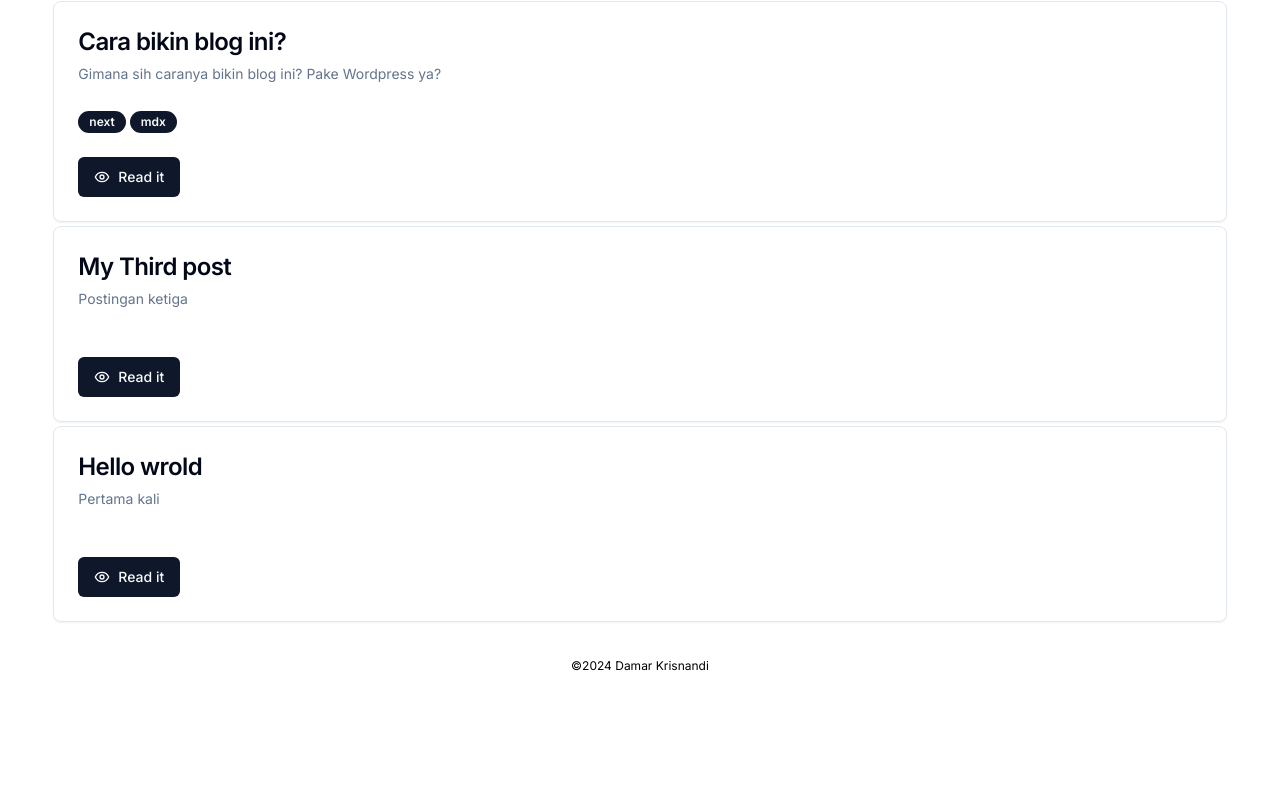
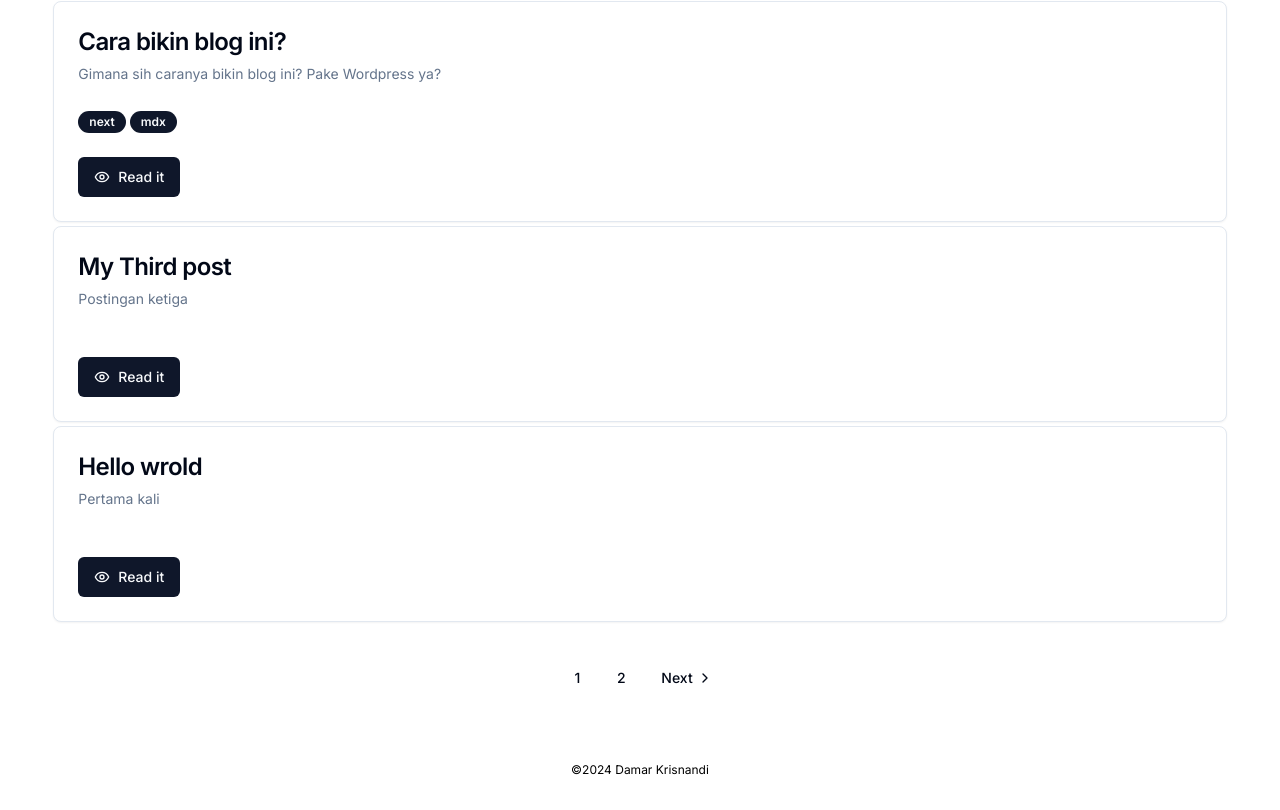
Before and after one commit to damarkrisnandi/ngeblogblog-v2, a Next.js app: page /1 in a window 1280 px wide. Shown: the part 737-1547 px from the top of the page. Before the commit the page ends 1443 px from the top, so only its background shows below. Built offline with nearby package versions, Linux system fonts and the light colour scheme.

Commit message:
add pagination

```diff
--- a/app/[page]/page.tsx
+++ b/app/[page]/page.tsx
@@ -2,6 +2,7 @@
 import getPosts from '../../helpers/getPosts';
 
 import { AppHighlightContent } from '../../components/main/AppHighlightContent'
+import AppPagination from '@/components/main/AppPagination';
 // import PagesDirection from '../components/PagesDirection';
 
 
@@ -39,6 +40,7 @@
 }
 
 export default function Home(props: any) {
+  console.log(props)
   const {
     posts, page,
     pageSize,
@@ -49,7 +51,7 @@
     <main className="flex min-h-screen flex-col items-center justify-between">
 
 
-      <h1 className="mt-24 mb-12 font-bold text-3xl md:text-7xl z-50">Lastest Post</h1>
+      <h1 className="mt-24 mb-12 font-bold text-3xl md:text-7xl z-50">Oret-oretan doang</h1>
       {posts.map((post: any) => (
         <AppHighlightContent className="w-11/12"
           key={post.slug}
@@ -60,7 +62,7 @@
           slug={post.slug}
         />
       ))}
-      {/* <PagesDirection page={page} pages={pages} /> */}
+      <AppPagination {...props} className="p-12"/>
 
     </main>
   )
--- /dev/null
+++ b/components/main/AppPagination.tsx
@@ -0,0 +1,76 @@
+import getPosts from "@/helpers/getPosts";
+import {
+  Pagination,
+  PaginationContent,
+  PaginationItem,
+  PaginationPrevious,
+  PaginationLink,
+  PaginationEllipsis,
+  PaginationNext,
+} from "../ui/pagination";
+
+const dataPosts = getPosts();
+const pageSize = Math.ceil(dataPosts.length / 5)
+
+export default function AppPagination(props: any) {
+  return (
+    <Pagination className="p-8">
+      <PaginationContent>
+        <PreviousButton {...props}/>
+        <CurrentMinus1Button {...props}/>
+        <PaginationItem>
+          <PaginationLink href={props.params.page}>{props.params.page}</PaginationLink>
+        </PaginationItem>
+        <CurrentPlus1Button {...props}/>
+        <NextButton {...props}/>
+      </PaginationContent>
+    </Pagination>
+  );
+}
+
+function PreviousButton(props: any) {
+    if (props.params.page > 1) {
+        return (
+            <PaginationItem>
+                <PaginationPrevious href={`${parseInt(props.params.page) - 1}`} />
+            </PaginationItem>
+        )
+    }
+
+    return null
+}
+function CurrentMinus1Button(props: any) {
+    if (props.params.page > 1) {
+        return (
+            <PaginationItem>
+                <PaginationLink href={`${parseInt(props.params.page) - 1}`}>{`${parseInt(props.params.page) - 1}`}</PaginationLink>
+            </PaginationItem>
+        )
+    }
+
+    return null
+}
+
+async function NextButton(props: any) {
+    if (props.params.page < pageSize) {
+        return (
+            <PaginationItem>
+                <PaginationNext href={`${parseInt(props.params.page) + 1}`} />
+            </PaginationItem>
+        )
+    }
+
+    return null
+}
+
+function CurrentPlus1Button(props: any) {
+    if (props.params.page < pageSize) {
+        return (
+            <PaginationItem>
+                <PaginationLink href={`${parseInt(props.params.page) + 1}`}>{`${parseInt(props.params.page) + 1}`}</PaginationLink>
+            </PaginationItem>
+        )
+    }
+
+    return null
+}
--- /dev/null
+++ b/components/ui/pagination.tsx
@@ -0,0 +1,117 @@
+import * as React from "react"
+import { ChevronLeft, ChevronRight, MoreHorizontal } from "lucide-react"
+
+import { cn } from "@/lib/utils"
+import { ButtonProps, buttonVariants } from "@/components/ui/button"
+
+const Pagination = ({ className, ...props }: React.ComponentProps<"nav">) => (
+  <nav
+    role="navigation"
+    aria-label="pagination"
+    className={cn("mx-auto flex w-full justify-center", className)}
+    {...props}
+  />
+)
+Pagination.displayName = "Pagination"
+
+const PaginationContent = React.forwardRef<
+  HTMLUListElement,
+  React.ComponentProps<"ul">
+>(({ className, ...props }, ref) => (
+  <ul
+    ref={ref}
+    className={cn("flex flex-row items-center gap-1", className)}
+    {...props}
+  />
+))
+PaginationContent.displayName = "PaginationContent"
+
+const PaginationItem = React.forwardRef<
+  HTMLLIElement,
+  React.ComponentProps<"li">
+>(({ className, ...props }, ref) => (
+  <li ref={ref} className={cn("", className)} {...props} />
+))
+PaginationItem.displayName = "PaginationItem"
+
+type PaginationLinkProps = {
+  isActive?: boolean
+} & Pick<ButtonProps, "size"> &
+  React.ComponentProps<"a">
+
+const PaginationLink = ({
+  className,
+  isActive,
+  size = "icon",
+  ...props
+}: PaginationLinkProps) => (
+  <a
+    aria-current={isActive ? "page" : undefined}
+    className={cn(
+      buttonVariants({
+        variant: isActive ? "outline" : "ghost",
+        size,
+      }),
+      className
+    )}
+    {...props}
+  />
+)
+PaginationLink.displayName = "PaginationLink"
+
+const PaginationPrevious = ({
+  className,
+  ...props
+}: React.ComponentProps<typeof PaginationLink>) => (
+  <PaginationLink
+    aria-label="Go to previous page"
+    size="default"
+    className={cn("gap-1 pl-2.5", className)}
+    {...props}
+  >
+    <ChevronLeft className="h-4 w-4" />
+    <span>Previous</span>
+  </PaginationLink>
+)
+PaginationPrevious.displayName = "PaginationPrevious"
+
+const PaginationNext = ({
+  className,
+  ...props
+}: React.ComponentProps<typeof PaginationLink>) => (
+  <PaginationLink
+    aria-label="Go to next page"
+    size="default"
+    className={cn("gap-1 pr-2.5", className)}
+    {...props}
+  >
+    <span>Next</span>
+    <ChevronRight className="h-4 w-4" />
+  </PaginationLink>
+)
+PaginationNext.displayName = "PaginationNext"
+
+const PaginationEllipsis = ({
+  className,
+  ...props
+}: React.ComponentProps<"span">) => (
+  <span
+    aria-hidden
+    className={cn("flex h-9 w-9 items-center justify-center", className)}
+    {...props}
+  >
+    <MoreHorizontal className="h-4 w-4" />
+    <span className="sr-only">More pages</span>
+  </span>
+)
+PaginationEllipsis.displayName = "PaginationEllipsis"
+
+export {
+  Pagination,
+  PaginationContent,
+  PaginationEllipsis,
+  PaginationItem,
+  PaginationLink,
+  PaginationNext,
+  PaginationPrevious,
+}
```
